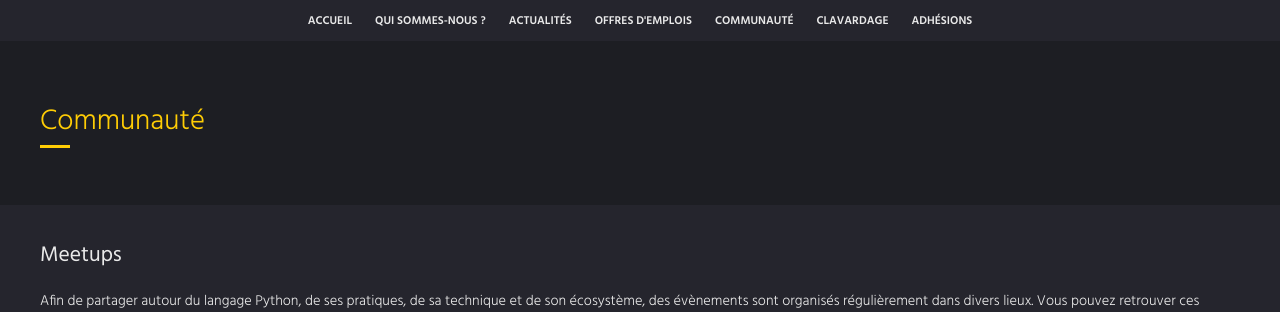
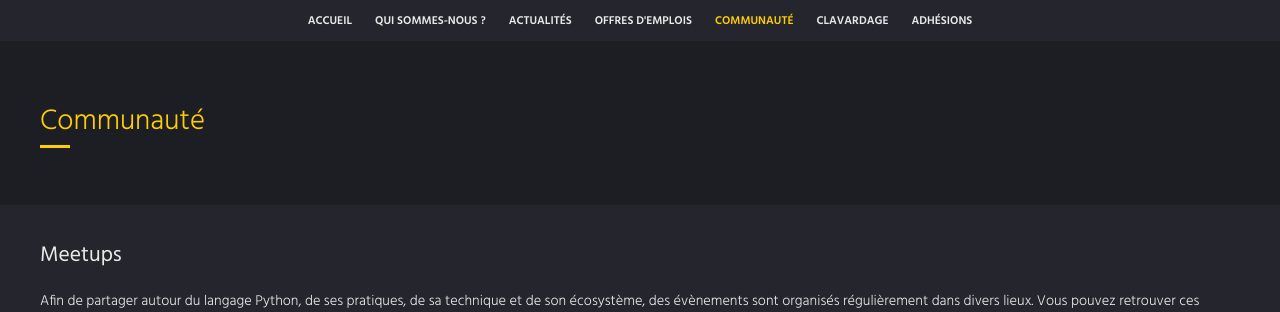
Before and after one commit to AFPy/site, a Flask app: page /communaute in a window 1280 px wide. Shown: the top 312 px of the page. Run offline with Flask 2, Linux system fonts and the light colour scheme.

Commit message:
Add activ link for current page

```diff
--- a/sass/style.sass
+++ b/sass/style.sass
@@ -73,6 +73,9 @@ nav
       font-weight: 600
       padding: 1em
       text-decoration: none
+
+    .active a
+      color: $action-secondary
 
 main
   flex-grow: 1
--- a/static/css/style.sass.css
+++ b/static/css/style.sass.css
@@ -64,6 +64,8 @@ nav {
       font-weight: 600;
       padding: 1em;
       text-decoration: none; }
+    nav ul .active a {
+      color: #ffcd05; }
 
 main {
   flex-grow: 1;
--- a/templates/_layout.jinja2
+++ b/templates/_layout.jinja2
@@ -12,13 +12,27 @@
     </header>
     <nav>
       <ul>
-        <li><a href="{{ url_for('pages') }}">Accueil</a></li>
-        <li><a href="{{ url_for('rest', name='a-propos') }}">Qui sommes-nous ?</a></li>
-        <li><a href="{{ url_for('feed', name='planet') }}">Actualités</a></li>
-        <li><a href="{{ url_for('feed', name='emplois') }}">Offres d'emplois</a></li>
-        <li><a href="{{ url_for('pages', name='communaute') }}">Communauté</a></li>
-        <li><a href="{{ url_for('pages', name='clavardage') }}">Clavardage</a></li>
-        <li><a href="{{ url_for('pages', name='adhesions') }}">Adhésions</a></li>
+        <li{% if body_id == 'index' %} class="active"{% endif %}>
+          <a href="{{ url_for('pages') }}">Accueil</a>
+        </li>
+        <li{% if body_id == 'a-propos' %} class="active"{% endif %}>
+          <a href="{{ url_for('rest', name='a-propos') }}">Qui sommes-nous ?</a>
+        </li>
+        <li{% if body_id == 'planet' %} class="active"{% endif %}>
+          <a href="{{ url_for('feed', name='planet') }}">Actualités</a>
+        </li>
+        <li{% if body_id == 'emplois' %} class="active"{% endif %}>
+          <a href="{{ url_for('feed', name='emplois') }}">Offres d'emplois</a>
+        </li>
+        <li{% if body_id == 'communaute' %} class="active"{% endif %}>
+          <a href="{{ url_for('pages', name='communaute') }}">Communauté</a>
+        </li>
+        <li{% if body_id == 'clavardage' %} class="active"{% endif %}>
+          <a href="{{ url_for('pages', name='clavardage') }}">Clavardage</a>
+        </li>
+        <li{% if body_id == 'adhesions' %} class="active"{% endif %}>
+          <a href="{{ url_for('pages', name='adhesions') }}">Adhésions</a>
+        </li>
       </ul>
     </nav>
     <main>
```
